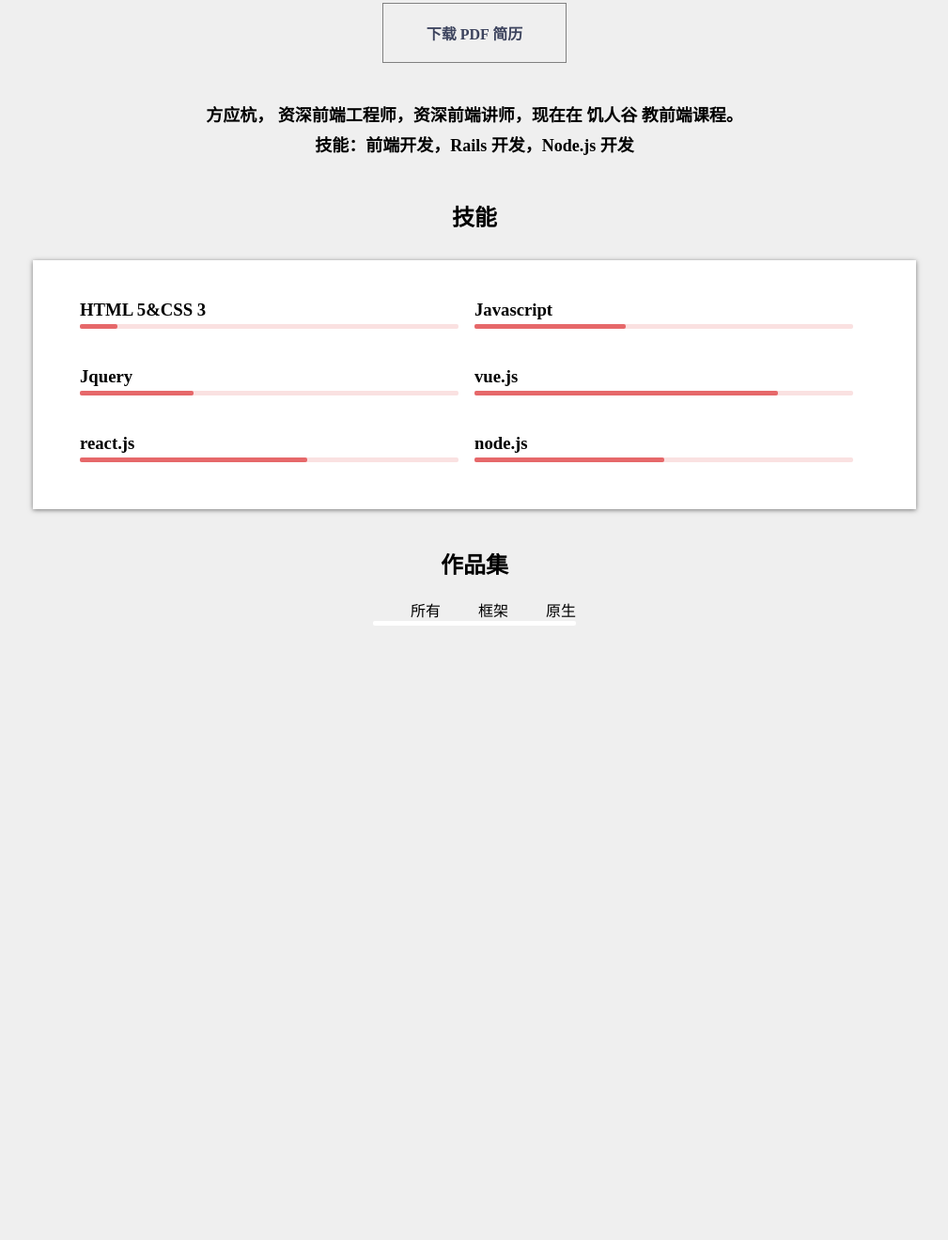
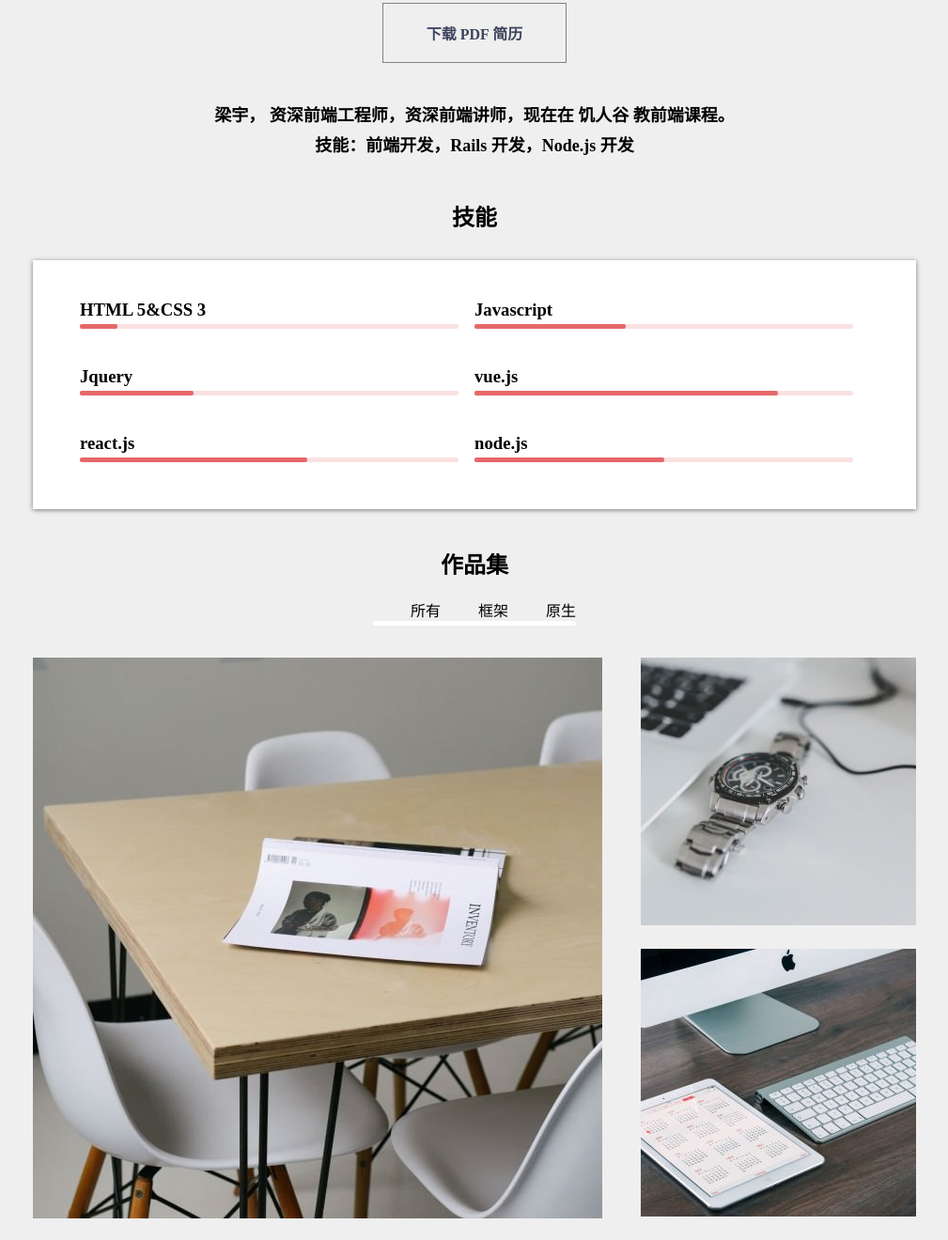
Before and after one commit to yejinglanshan/resume, a plain HTML site: page index.html in a window 1280 px wide. Shown: the part 731-2051 px from the top of the page at 94% size, without its empty margins (135-1144 px from the left). Before the commit the page ends 2000 px from the top, so only its background shows below. Drawn offline with Linux system fonts and the light colour scheme.

Commit message:
修改地址

```diff
--- a/index.html
+++ b/index.html
@@ -84,7 +84,7 @@
   </div>
   <div class="download">
       <a href="#">下载 PDF 简历</a>
-      <p>方应杭， 资深前端工程师，资深前端讲师，现在在 饥人谷 教前端课程。<br/>
+      <p>梁宇， 资深前端工程师，资深前端讲师，现在在 饥人谷 教前端课程。<br/>
         技能：前端开发，Rails 开发，Node.js 开发 </p>
     </div>
   </main>
@@ -143,13 +143,13 @@
    </nav>
   <div class="works">
     <div class="big">
-      <img src="../个人简历demo/img/1.jpg" alt="">
+      <img src="img/1.jpg" alt="">
     </div>
     <div class="small">
-      <img src="../个人简历demo/img/2.jpg" alt="">
+      <img src="img/2.jpg" alt="">
     </div>
     <div class="small">
-      <img src="../个人简历demo/img/3.jpg" alt="">
+      <img src="img/3.jpg" alt="">
     </div>
   </div>
  </section>
```
